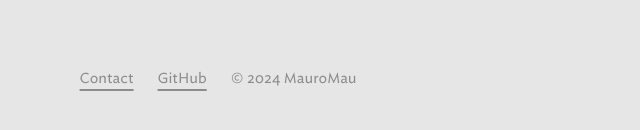
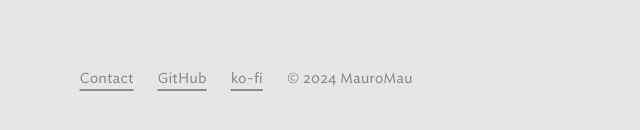
Before and after one commit to MauroMau/MauroMau.github.io, a plain HTML site: page index.html in a window 1280 px wide. Shown: the part 658-788 px from the top of the page, 450-1090 px from the left. Drawn offline with Linux system fonts and the light colour scheme.

Commit message:
Update index.html

```diff
--- a/index.html
+++ b/index.html
@@ -419,6 +419,8 @@
             <a href=mailto:mauro.cutrale.mail@gmail.com>Contact</a>
         <li>
             <a href=https://github.com/MauroMau>GitHub</a>
+        <li>
+            <a href=https://ko-fi.com/mauromau>ko-fi</a>
         <li>© 2024 MauroMau
     </ul>
 </footer>
```
